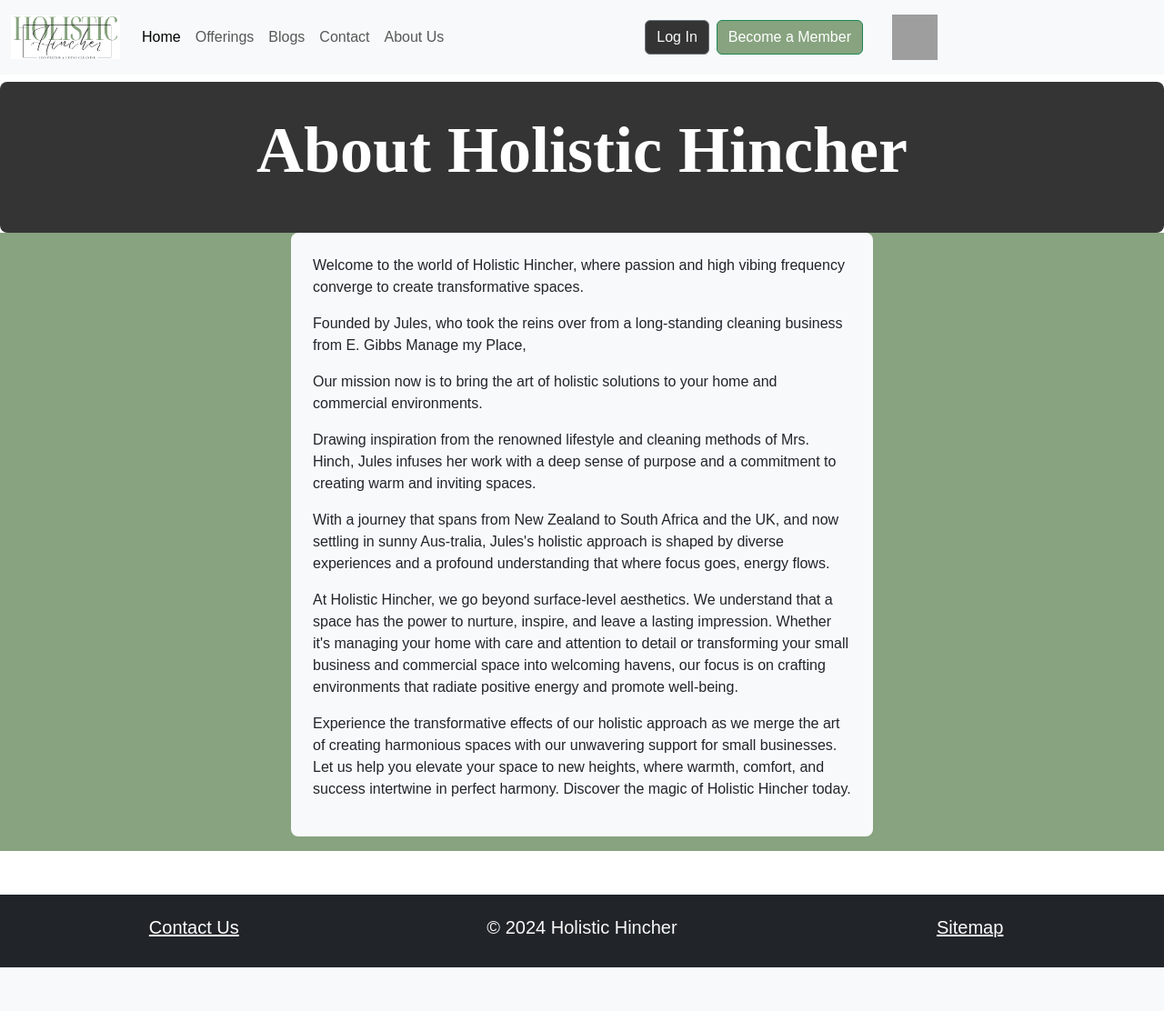
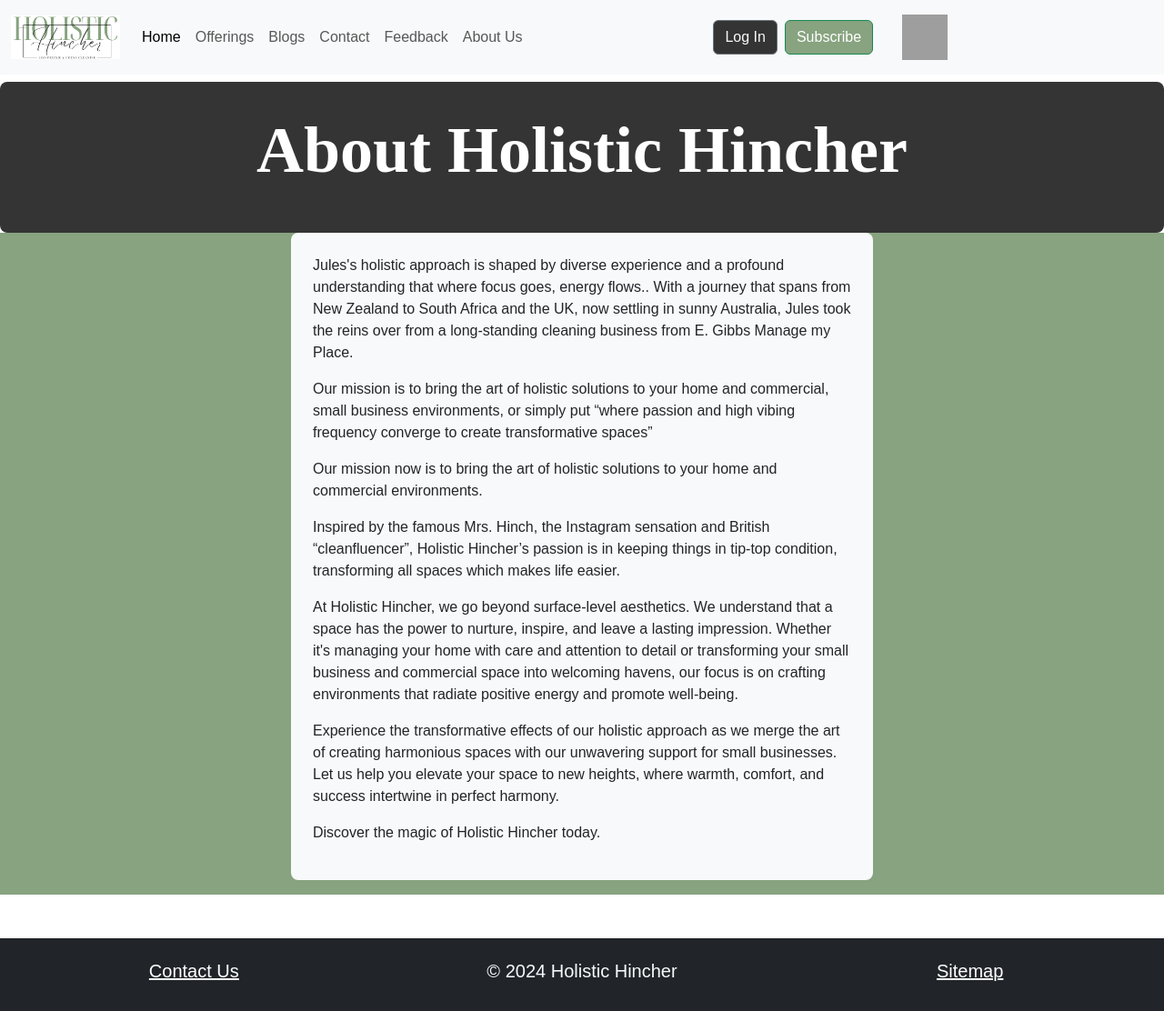
Before and after one commit to phyxphysio/holistic-hincher, a Django app: page /about in a window 1280 px wide. Shown: the whole page at 91% size. Before the commit the page ends 1064 px from the top, so only its background shows below. Run offline with Django 4.2, Linux system fonts and the light colour scheme; some libraries are stand-ins or nearby versions; grey boxes are pictures that could not be loaded.

Commit message:
Update about, offerings, contact

```diff
--- a/free_pages/templates/free_pages/about.html
+++ b/free_pages/templates/free_pages/about.html
@@ -3,41 +3,56 @@
   name="description"
   content="Learn more about Holistic Hincher and their commitment to unpolluted, purifying, and wholesome home cleaning services. Discover the passion for green cleaning, top-quality cleaners, and eco-friendly products."
 />
-{% endblock meta %} {% block title %} About Holistic Hincher {% endblock title %}
+{% endblock meta %} {% block title %} About Holistic Hincher
+{% endblock title %}
  {% block css_files %}
 <link rel="stylesheet" href="{% static 'home.css' %}" />
 <!-- You may need to include additional CSS files for styling specific to the "about" page. -->
 {% endblock css_files %} {% block content %}
+
 {% include 'free_pages/includes/header.html' with page_title="About Holistic Hincher" %}
 <div class="container-fluid bg-green">
   <div class="row justify-content-center mb-5">
     <div class="col-md-6 mb-3 rounded-3 bg-light p-4">
       <p>
-        Welcome to the world of Holistic Hincher, where passion and high vibing
-        frequency converge to create transformative spaces.
+        Jules's holistic approach is shaped by diverse experience and a profound
+        understanding that where focus goes, energy flows.. With a journey that
+        spans from New Zealand to South Africa and the UK, now settling in sunny
+        Australia, Jules took the reins over from a long-standing cleaning
+        business from E. Gibbs Manage my Place.
       </p>
-        <p>Founded by Jules,
-        who took the reins over from a long-standing cleaning business from E.
-        Gibbs Manage my Place,</p>
-        <p>Our mission now is to bring the art of holistic
-        solutions to your home and commercial environments.</p>
-        <p>Drawing inspiration
-        from the renowned lifestyle and cleaning methods of Mrs. Hinch, Jules
-        infuses her work with a deep sense of purpose and a commitment to
-        creating warm and inviting spaces.</p>
-        <p>With a journey that spans from New
-        Zealand to South Africa and the UK, and now settling in sunny
-        Aus-tralia, Jules's holistic approach is shaped by diverse experiences
-        and a profound understanding that where focus goes, energy flows.</p>
-        <p>At
-        Holistic Hincher, we go beyond surface-level aesthetics. We understand
-        that a space has the power to nurture, inspire, and leave a lasting
-        impression. Whether it's managing your home with care and attention to
-        detail or transforming your small business and commercial space into
-        welcoming havens, our focus is on crafting environments that radiate
-        positive energy and promote well-being.</p>
+      <p>
+        Our mission is to bring the art of holistic solutions to your home and
+        commercial, small business environments, or simply put “where passion
+        and high vibing frequency converge to create transformative spaces”
       </p>
-      <p>Experience the transformative effects of our holistic approach as we merge the art of creating harmonious spaces with our unwavering support for small businesses. Let us help you elevate your space to new heights, where warmth, comfort, and success intertwine in perfect harmony. Discover the magic of Holistic Hincher today.</p>
+
+      <p>
+        Our mission now is to bring the art of holistic solutions to your home
+        and commercial environments.
+      </p>
+      <p>
+        Inspired by the famous Mrs. Hinch, the Instagram sensation and British
+        “cleanfluencer”, Holistic Hincher’s passion is in keeping things in
+        tip-top condition, transforming all spaces which makes life easier.
+      </p>
+
+      <p>
+        At Holistic Hincher, we go beyond surface-level aesthetics. We
+        understand that a space has the power to nurture, inspire, and leave a
+        lasting impression. Whether it's managing your home with care and
+        attention to detail or transforming your small business and commercial
+        space into welcoming havens, our focus is on crafting environments that
+        radiate positive energy and promote well-being.
+      </p>
+
+      <p>
+        Experience the transformative effects of our holistic approach as we
+        merge the art of creating harmonious spaces with our unwavering support
+        for small businesses. Let us help you elevate your space to new heights,
+        where warmth, comfort, and success intertwine in perfect harmony.
+      </p>
+      <p>Discover the magic of Holistic Hincher today.</p>
     </div>
   </div>
 </div>
--- a/free_pages/urls.py
+++ b/free_pages/urls.py
@@ -10,7 +10,8 @@
     FormSuccessView,
     AboutView,
     MemberResourcesView,
-    OfferingsView
+    OfferingsView,
+    ContactInfoView,
 )
 
 urlpatterns = [
@@ -35,4 +36,6 @@
     path("feedback", FeedbacktFormView.as_view(), name="feedback"),
     path("success", FormSuccessView.as_view(), name="form_success"),
     path("about", AboutView.as_view(), name="about"),
+    path("contact-info/", ContactInfoView.as_view(), name="contact_info"),
+
 ]
--- a/free_pages/views.py
+++ b/free_pages/views.py
@@ -35,6 +35,9 @@
 
 class OfferingsView(TemplateView):
     template_name = 'free_pages/offerings.html'
+
+class ContactInfoView(TemplateView):
+    template_name = 'free_pages/contact_info.html'
 
 class ChangePasswordView(PasswordChangeView):
     template_name = "password_change/change_password.html"
--- a/holistic_hincher/settings.py
+++ b/holistic_hincher/settings.py
@@ -20,7 +20,6 @@
 # Load the appropriate .env file
 dotenv_path = f'.env.{ENVIRONMENT}'
 load_dotenv(dotenv_path=dotenv_path)
-
 # Build paths inside the project like this: BASE_DIR / 'subdir'.
 BASE_DIR = Path(__file__).resolve().parent.parent
 
@@ -30,7 +29,6 @@
 
 # SECURITY WARNING: keep the secret key used in production secret!
 SECRET_KEY = os.getenv('SECRET_KEY')
-
 # Environment variables here
 DOMAIN = os.getenv('DOMAIN')
 DJANGO_ADMIN_USERNAME = os.getenv('DJANGO_ADMIN_USERNAME')
--- a/holistic_hincher/urls.py
+++ b/holistic_hincher/urls.py
@@ -79,6 +79,7 @@
     path("signup/", SignUpView.as_view(), name="signup"),
     path("payment/<price>", views.create_checkout_session, name="payment"),
     path("memberships/", views.list_memberships, name="memberships"),
+
 ]
 
 urlpatterns += static(settings.MEDIA_URL, document_root=settings.MEDIA_ROOT)
--- a/requirements.txt
+++ b/requirements.txt
@@ -45,6 +45,7 @@
 pytest-django==4.5.2
 pytest-playwright==0.4.2
 python-dateutil==2.8.2
+python-dotenv==1.0.1
 python-slugify==8.0.1
 PyYAML==6.0.1
 regex==2023.8.8
--- a/templates/base.html
+++ b/templates/base.html
@@ -50,8 +50,12 @@
               <a class="nav-link" href="{% url "member_resources" %}">Blogs</a>
             </li>
             <li class="nav-item">
-              <a class="nav-link" href="{% url "feedback" %}">Contact</a>
+              <a class="nav-link" href="{% url "contact_info" %}">Contact</a>
             </li>
+            <li class="nav-item">
+              <a class="nav-link" href="{% url "feedback" %}">Feedback</a>
+            </li>
+
             <li class="nav-item">
               <a class="nav-link" href="{% url "about" %}">About Us</a>
             </li>
@@ -95,7 +99,7 @@
               <li>
                 <a href="{% url 'memberships' %}"
                    class="btn btn-success mx-2 my-2"
-                   style="background-color: #87A37F">Become a Member</a>
+                   style="background-color: #87A37F">Subscribe</a>
               </li>
             {% endif %}
             <li>
```
Also changed, not shown: free_pages/templates/free_pages/contact_info.html (added, +45 -0 lines), 7 other files.
